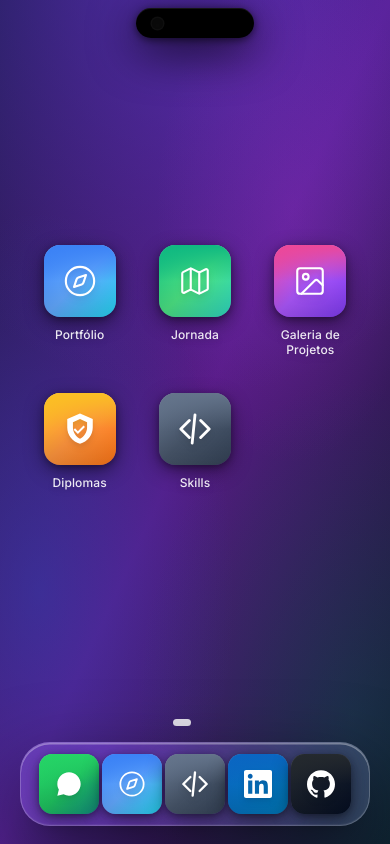
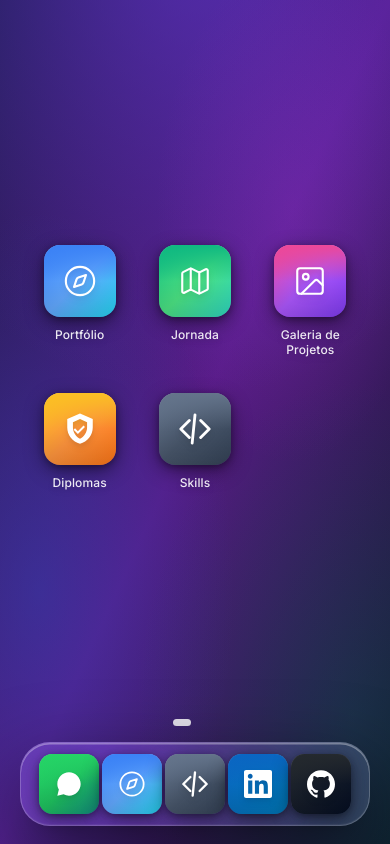
Before and after one commit to Fmarzochi/PortfolioFelipeMarzochi, a Next.js app: page / in a window 390 px wide. Both pictures are taken after typing "Sample123" into the empty fields and a click on the button 283 px from the left and 555 px from the top of the page. Built offline with nearby package versions, Linux system fonts and the light colour scheme.

Commit message:
Remove Dynamic Island do mobile — elemento decorativo desnecessário.

```diff
--- a/src/components/os/IOSMobile.tsx
+++ b/src/components/os/IOSMobile.tsx
@@ -8,7 +8,6 @@ import {
 import { AppRegistry } from '../apps/AppRegistry';
 import { ControlCenter } from './ControlCenter';
 import { playSound } from '../../utils/audioEngine';
-import { DynamicIsland } from './DynamicIsland';
 
 const DiplomasIcon = ({ className }: { className?: string }) => (
   <svg viewBox="0 0 24 24" fill="currentColor" className={className}>
@@ -115,8 +114,6 @@ export const IOSMobile = () => {
         <div className="absolute inset-0 bg-[radial-gradient(ellipse_35%_30%_at_75%_25%,rgba(160,50,200,0.22),transparent)]" />
       </div>
 
-      {/* ── Dynamic Island ─────────────────────────────────────────────────── */}
-      <DynamicIsland />
 
       {/* ── Control Center ─────────────────────────────────────────────────── */}
       <div className="absolute right-0 top-0 z-[70]">
```
